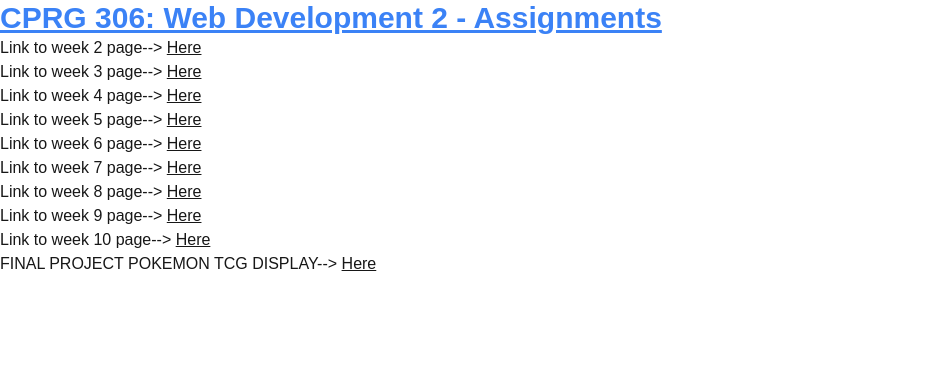
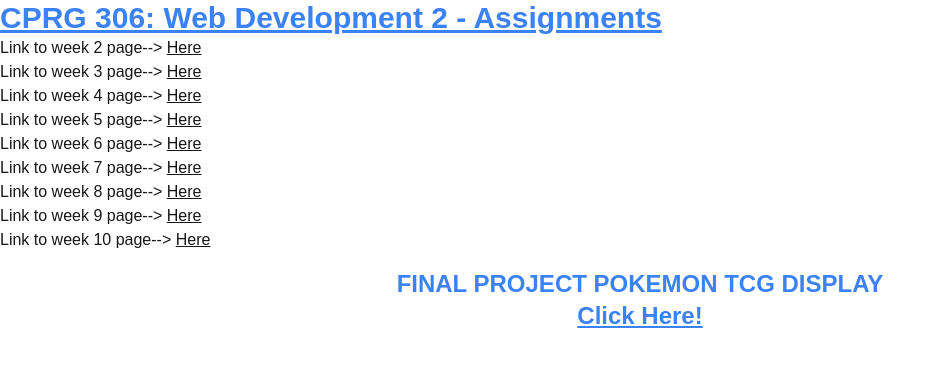
Before and after one commit to joshualoui/cprg306-assignments, a Next.js app: page / in a window 1280 px wide. Shown: the top 366 px of the page, without its empty margins (0-946 px from the left). Built offline with nearby package versions, Linux system fonts and the light colour scheme.

Commit message:
update instructions and homepage

```diff
--- a/app/page.js
+++ b/app/page.js
@@ -65,12 +65,15 @@
           Here
         </Link>{" "}
       </p>
-      <p>
-        FINAL PROJECT POKEMON TCG DISPLAY--{">"}{" "}
-        <Link className="hover:text-sky-400 underline" href="pokemonTCG">
-          Here
-        </Link>{" "}
-      </p>
+      <div className="text-center text-2xl font-bold text-blue-500 mt-4 mb-4">
+        <p>FINAL PROJECT POKEMON TCG DISPLAY</p>
+        <p>
+          {" "}
+          <Link className="hover:text-yellow-300 underline" href="pokemonTCG">
+            Click Here!
+          </Link>{" "}
+        </p>
+      </div>
     </div>
   );
 }
--- a/app/pokemonTCG/page.js
+++ b/app/pokemonTCG/page.js
@@ -61,16 +61,16 @@
         </div>
       </div>
 
-      <div className="text-center text-slate-900 mb-4">
-        <p>!!! Hint exact match searching !!!</p>
+      <div className="text-center font-semibold text-slate-900 mb-4">
+        <p>Hint exact match searching only. Spelling matters (Ex. Pikachu)</p>
         <p>However you can:</p>
         <p>
-          1) Search for any card that starts with "Pi" use ' * ' afterwards (For
-          example " Pi* ").
+          1) Search for any card that starts with "Pi" use " * " afterwards (Ex.
+          "Pi*").
         </p>
         <p>
-          2) Search for any card that starts with "Pi" and ends with "chu" (For
-          example " Pi*chu ").
+          2) Search for any card that starts with "Pi" and ends with "chu" (Ex.
+          "Pi*chu").
         </p>
       </div>
 
```
